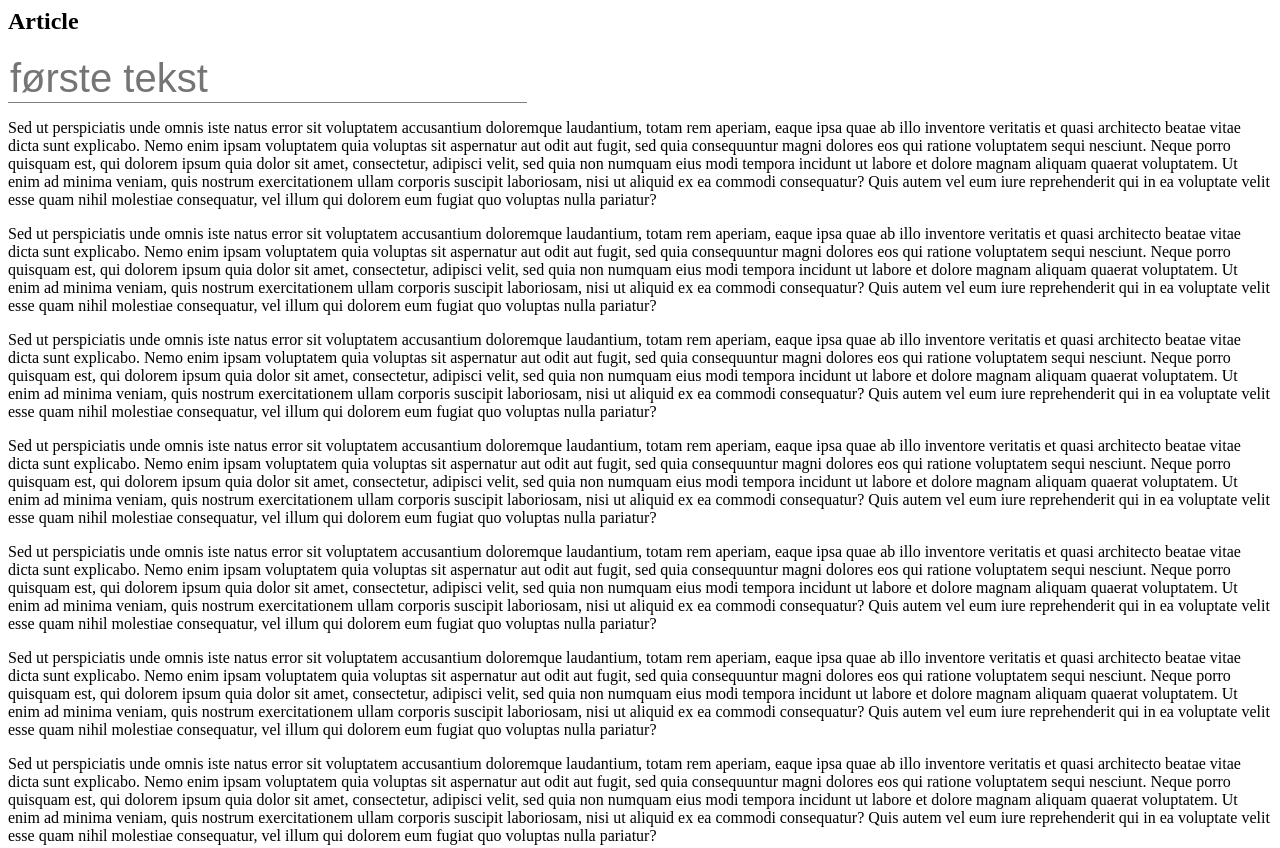
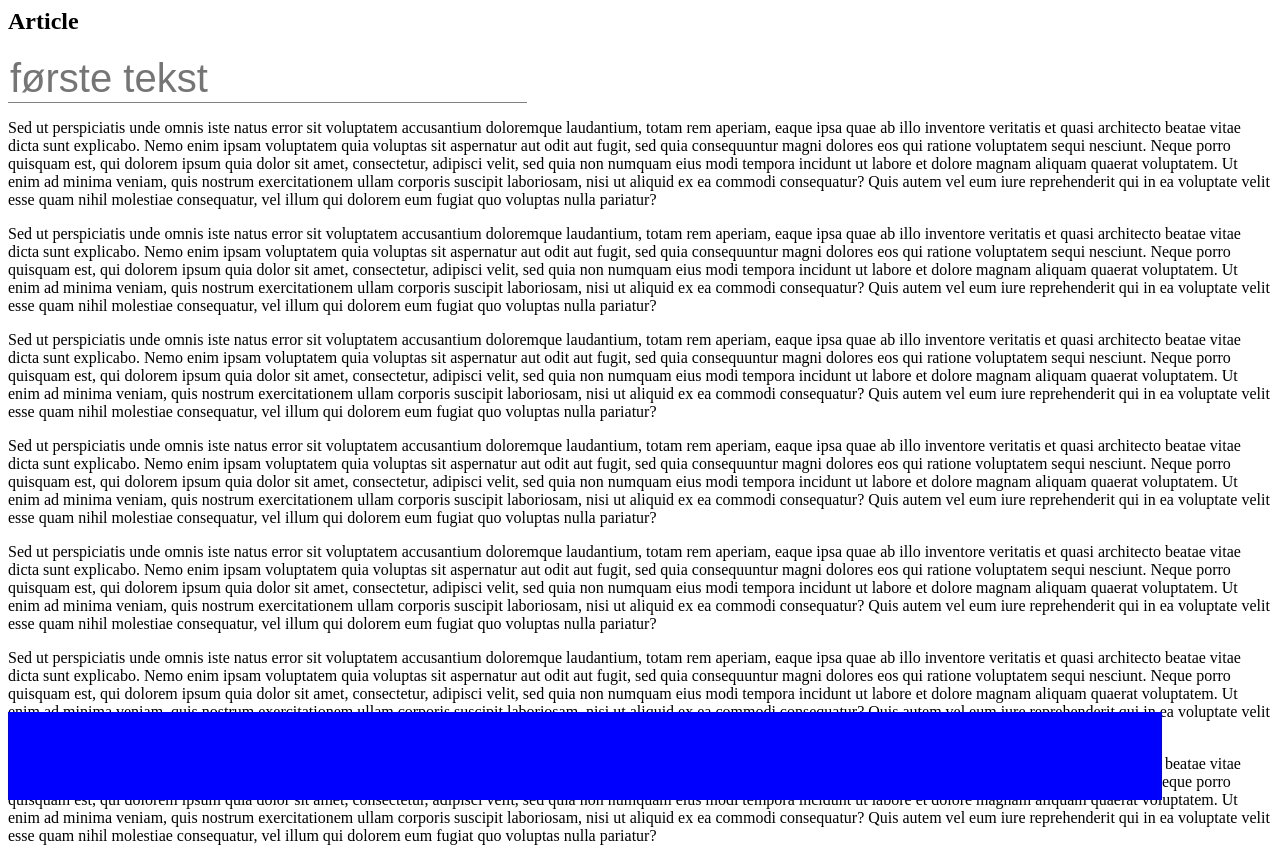
Before and after one commit to Amanej/ux-patterns-tests, a plain HTML site: page index.html in a window 1280 px wide. Shown: the top 848 px of the page. Drawn offline with nearby package versions, Linux system fonts and the light colour scheme.

Commit message:
Removed v-if state to debug on iOS

```diff
--- a/index.html
+++ b/index.html
@@ -66,7 +66,7 @@
                 Quis autem vel eum iure reprehenderit qui in ea voluptate velit esse quam nihil molestiae consequatur, vel illum qui dolorem eum fugiat quo voluptas nulla pariatur?
             </p>
             <input type="text" name="secondText" id="secondText" placeholder="første tekst" v-on:focus="showInput()" />
-            <div class="showCustomInput" v-if="showCustomInput">
+            <div class="showCustomInput">
                 <div ref="main" contenteditable>
                     {{text}}
                 </div>
```
